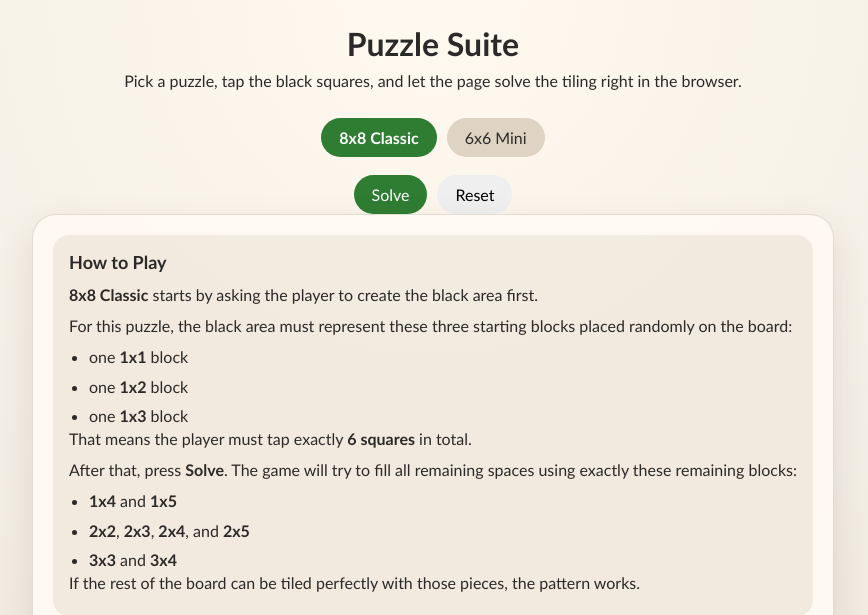
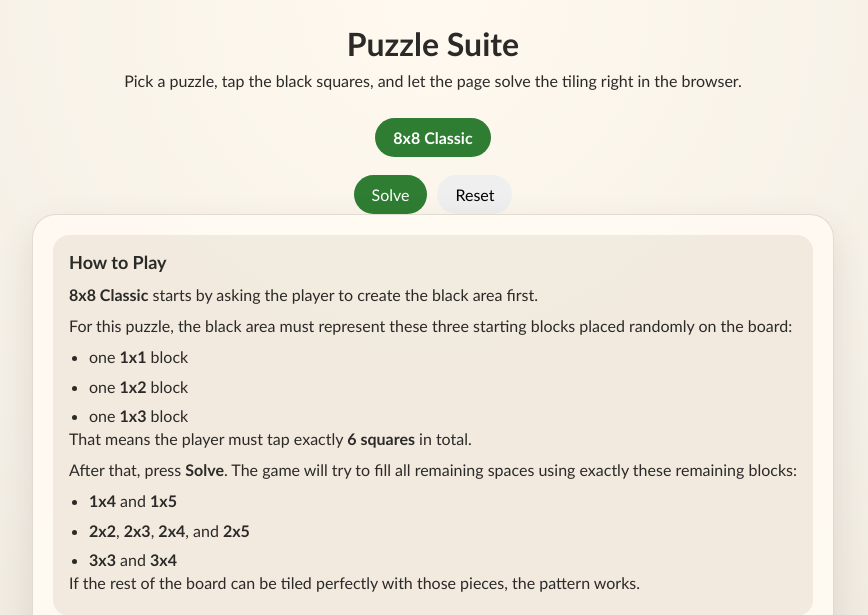
Before and after one commit to xinyuyua/puzzle-suite-for-kids, a Flask app: page / in a window 1280 px wide. Shown: the top 615 px of the page, without its empty margins (207-1075 px from the left). Run offline with Flask 3, Linux system fonts and the light colour scheme.

Commit message:
Hide 6x6 mode

```diff
--- a/index.html
+++ b/index.html
@@ -205,7 +205,6 @@
 
     <div class="tabs">
         <button class="tab active" type="button" data-game-id="8x8_classic">8x8 Classic</button>
-        <button class="tab" type="button" data-game-id="6x6_mini">6x6 Mini</button>
     </div>
 
     <div class="controls">
--- a/templates/index.html
+++ b/templates/index.html
@@ -205,7 +205,6 @@
 
     <div class="tabs">
         <button class="tab active" type="button" data-game-id="8x8_classic">8x8 Classic</button>
-        <button class="tab" type="button" data-game-id="6x6_mini">6x6 Mini</button>
     </div>
 
     <div class="controls">
```
